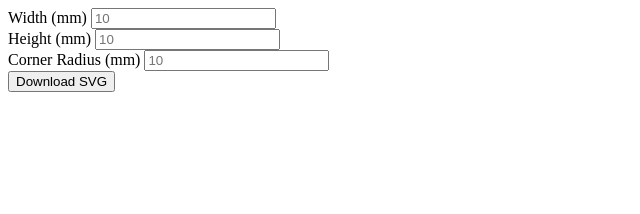
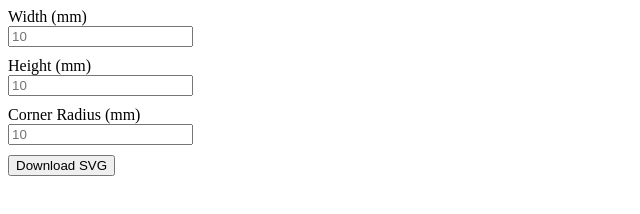
Before and after one commit to ippo615/reimagined-guacamole, a plain HTML site: page index.html in a window 1280 px wide. Shown: the whole page, without its empty margins (0-640 px from the left). Drawn offline with Linux system fonts and the light colour scheme.

Commit message:
Better styling on the ui

```diff
--- /dev/null
+++ b/css/ui-styles.css
@@ -0,0 +1,6 @@
+label {
+	display: block;
+}
+input {
+	margin-bottom: 10px;
+}
--- a/index.html
+++ b/index.html
@@ -4,6 +4,7 @@
 		<!-- http://stackoverflow.com/questions/6793312/how-to-use-jquery-in-svg-scalable-vector-graphics#6794343 -->
 
 		<link rel="stylesheet" href="css/svg-styles.css">
+		<link rel="stylesheet" href="css/ui-styles.css">
 
 		<script src="vendor/jquery/jquery.min.js"></script>
 		<script src="vendor/misc/path-rounding.js"></script>
```
